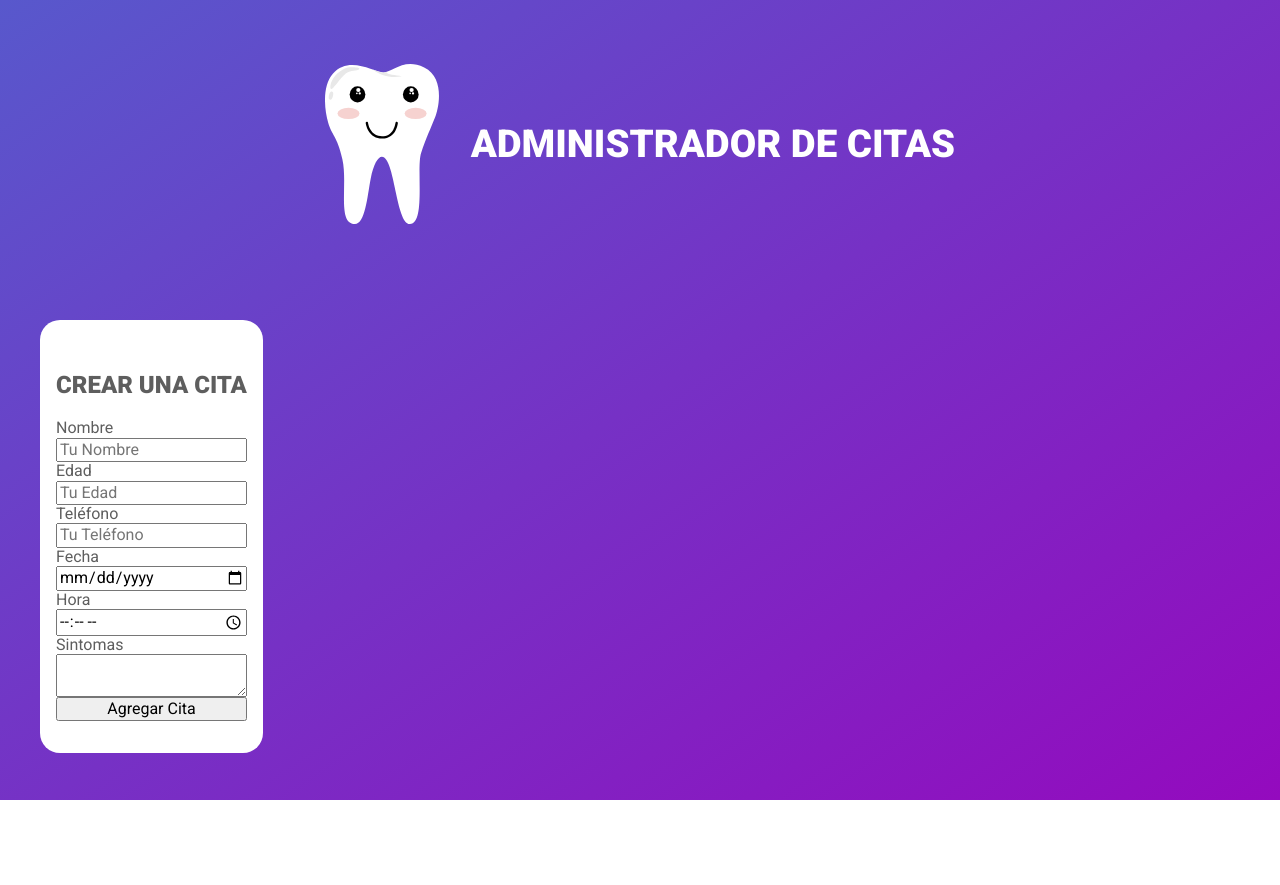
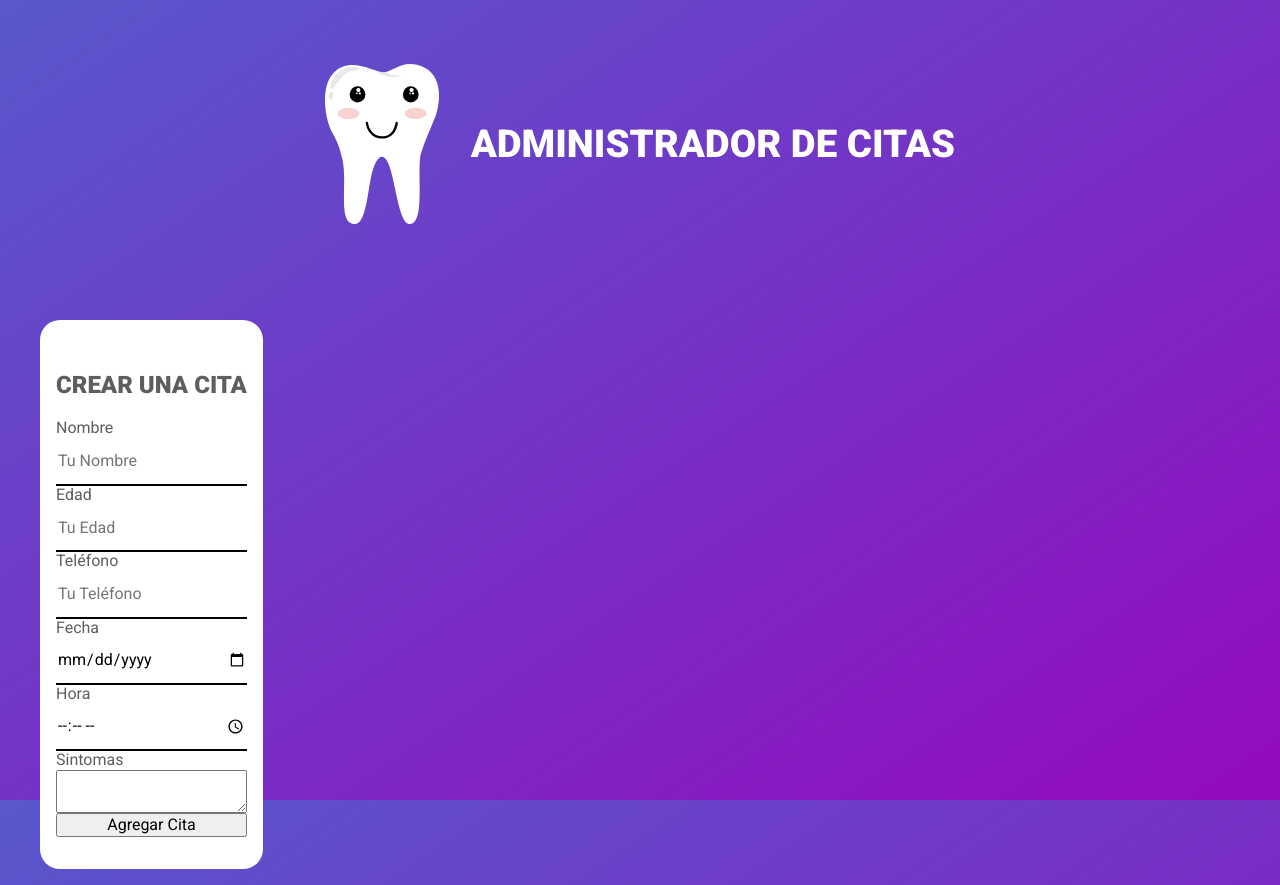
Before and after one commit to FTH-EGC/App-Clientes, a React (Create React App) app: page / in a window 1280 px wide. Before the commit the page ends 800 px from the top, so only its background shows below. Built offline with nearby package versions, Linux system fonts and the light colour scheme.

Commit message:
Agregando estilos a los inputs

```diff
--- a/src/components/Formulario.js
+++ b/src/components/Formulario.js
@@ -19,7 +19,14 @@ const Form = styled.form`
     }
 `;
 
+const Inputs = styled.input`
 
+    max-width: 100%;
+    border: none;
+    border-bottom: 2px solid #000000;
+    height: 3rem;
+
+`;
 
 
 const Formulario = () => {
@@ -32,32 +39,32 @@ const Formulario = () => {
         >
             <h2>CREAR UNA CITA</h2>
             <label htmlFor="nombre">Nombre</label>
-            <input
+            <Inputs
                 type="text"
                 name="nombre"
                 placeholder="Tu Nombre"
 
             />
             <label htmlFor="edad">Edad</label>
-            <input
+            <Inputs
                 type="text"
                 name="edad"
                 placeholder="Tu Edad"
             />
             <label htmlFor="telefono">Teléfono</label>
-            <input
+            <Inputs
                 type="tel"
                 name="telefono"
                 placeholder="Tu Teléfono"
 
             />
             <label htmlFor="fecha">Fecha</label>
-            <input
+            <Inputs
                 type="date"
                 name="fecha"
             />
             <label htmlFor="hora">Hora</label>
-            <input
+            <Inputs
                 type="time"
                 name="hora"
             />
```
Also changed, not shown: 1 other file (tests, documents, lock files or other folders).
